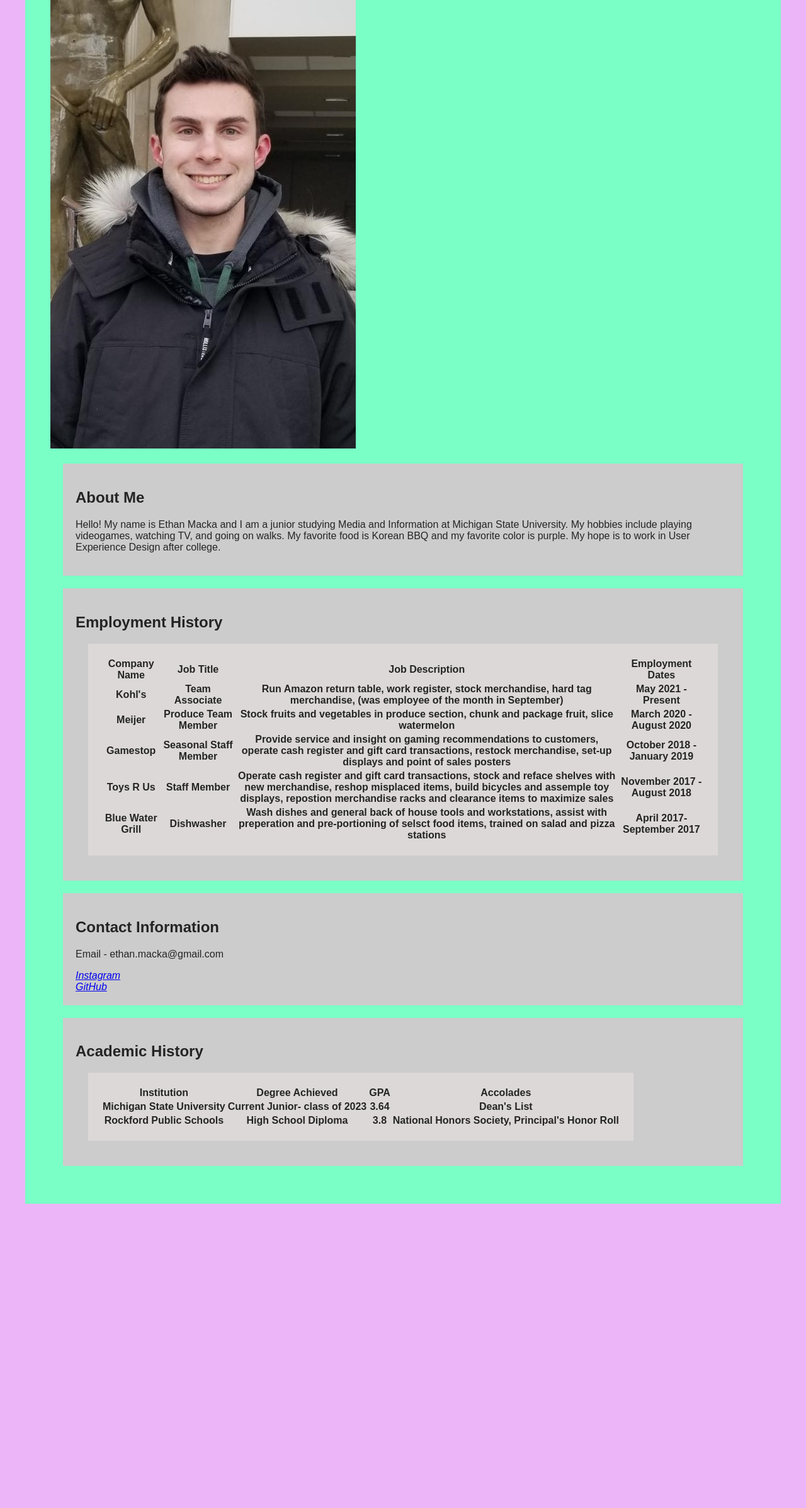
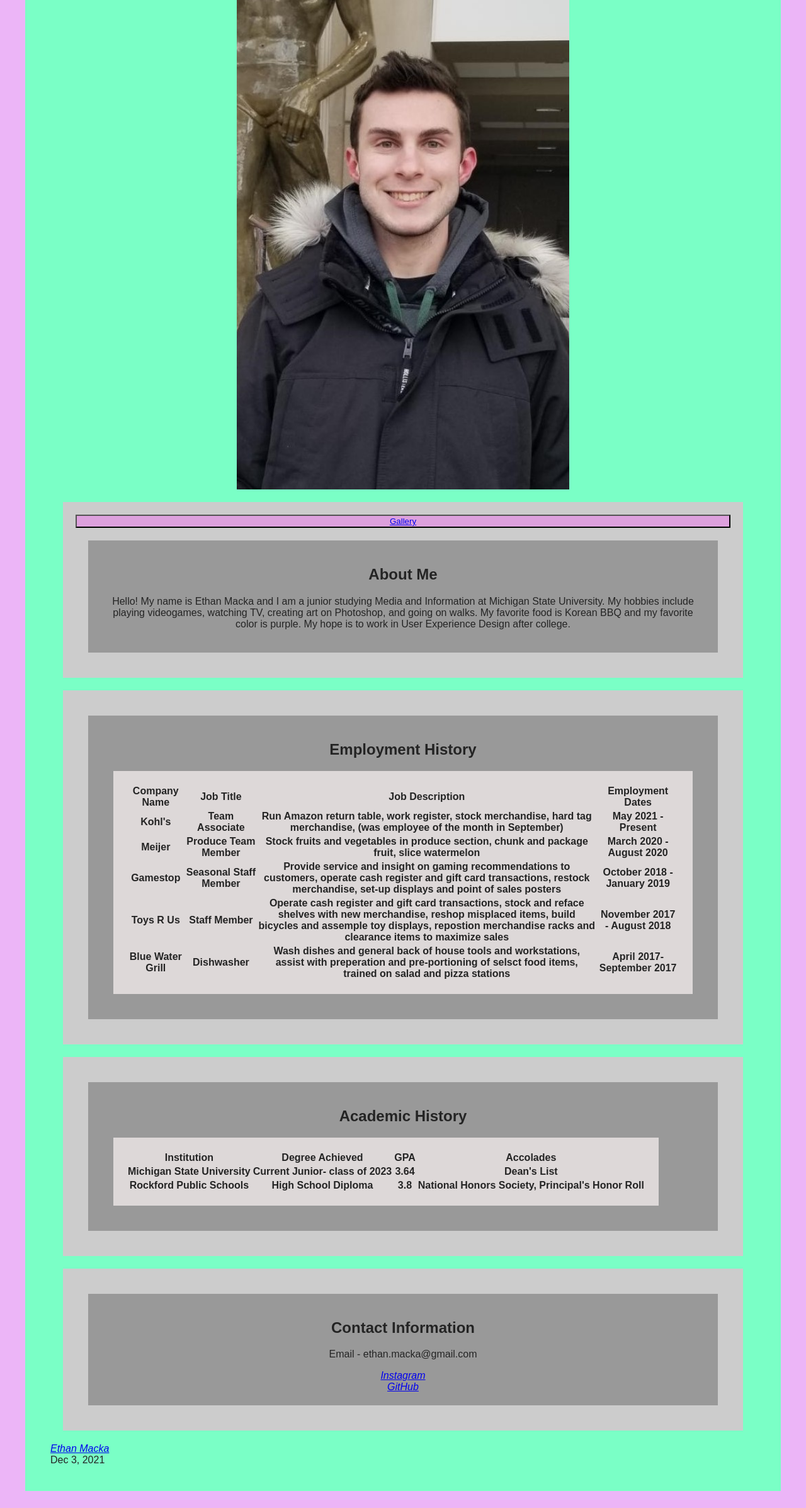
Before and after one commit to mackaeth/mi349_EthanPage, a plain HTML site: page index.html in a window 1280 px wide. Shown: the part 166-2560 px from the top of the page at 63% size. Before the commit the page ends 2117 px from the top, so only its background shows below. Drawn offline with Linux system fonts and the light colour scheme.

Commit message:
push after completing both pages

```diff
--- a/index.html
+++ b/index.html
@@ -10,19 +10,23 @@
 <body>
     <main>
         <header>
+            <div class="center">
                 <h1>Ethan Macka's Website</h1>
             <img src="Resized_20190208_121256001_3785_1549937108133(2).jpg" alt="Picture of Ethan Macka">
+            </div>
         </header>
         <section>
+            <button><a href="gallery.html">Gallery</a></button>
+            <article>
             <h2>About Me</h2>
-            <article>
                 <p>Hello! My name is Ethan Macka and I am a junior studying Media and Information at Michigan State University. My hobbies include
-                    playing videogames, watching TV, and going on walks. My favorite food is Korean BBQ and my favorite color is purple. My hope is to
+                    playing videogames, watching TV, creating art on Photoshop, and going on walks. My favorite food is Korean BBQ and my favorite color is purple. My hope is to
                     work in User Experience Design after college.
                 </p>
             </article>
         </section>
         <section>
+            <article>
                 <h2>Employment History</h2>
                     <table>
                         <tr>
@@ -62,14 +66,10 @@
                             <th>April 2017-September 2017</th>
                         </tr>
                     </table>
+            </article>
         </section>
         <section>
-            <h2>Contact Information</h2>
-            <p>Email - ethan.macka@gmail.com</p>
-            <address><a href="https://www.instagram.com/ethanmacka/?hl=en">Instagram</a></address>
-            <address><a href="https://github.com/mackaeth">GitHub</a></address>
-        </section>
-        <section>
+            <article>
                 <h2>Academic History</h2>
             <table>
                 <tr>
@@ -91,7 +91,20 @@
                     <th>National Honors Society, Principal's Honor Roll</th>
                 </tr>
             </table>
+            </article>
         </section>
+        <section>
+            <article>
+            <h2>Contact Information</h2>
+            <p>Email - ethan.macka@gmail.com</p>
+            <address><a href="https://www.instagram.com/ethanmacka/?hl=en">Instagram</a></address>
+            <address><a href="https://github.com/mackaeth">GitHub</a></address>
+            </article>
+        </section>
+        <footer>
+            <address class="author"><a rel="author" href="https://www.instagram.com/ethanmacka/?hl=en">Ethan Macka</a></address>
+            <time datetime="2021-12-3" title="December 3, 2021">Dec 3, 2021</time>
+        </footer>
     </main>
 </body>
 </html>
--- a/style.css
+++ b/style.css
@@ -1,13 +1,19 @@
 html{
     background: #ecb5f7;
-}
-main{
-    margin: 0 auto;
 }
 table{
     background: rgb(221, 216, 216);
     margin: 20px;
     padding: 20px;
+}
+header{
+    justify-content: center;
+    display: flex;
+}
+img{
+    display: flex;
+    flex-direction: column;
+    width: 100%;
 }
 body{
     font-family: Arial, Helvetica, sans-serif;
@@ -19,11 +25,49 @@ body{
     display: flexbox;
 }
 section{
+    display: flex;
+    flex-direction: column;
     background: #ccc;
     padding: 20px;
     margin: 20px;
+    text-align: center;
 }
 h1{
     font-size: 3em;
     margin: 0;
 }
+h2{
+    display: inline-flexbox;
+}
+
+article{
+    background: #999;
+    padding: 20px;
+    margin: 20px;
+}
+
+article:nth-of-type(1){
+    flex: 1;
+}
+article:nth-of-type(2){
+    flex: 3;
+}
+article:nth-of-type(3){
+    flex: 2;
+}
+article:nth-of-type(4){
+    flex: 1;
+}
+.Artwork{
+    margin: 0;
+    padding: 0;
+    list-style-type: none;
+}
+.Artwork li{
+    width: 400px;
+    display: inline-block;
+    padding: 20px 10px;
+}
+button{
+    background: plum;
+}
```
Also changed, not shown: gallery.html (+24 -1 lines), 4MackaETypo10241024_1.jpg (added), finalArctic1_paint.png (added), 9 other files. Lines whose indentation alone changed are shown as unchanged.
